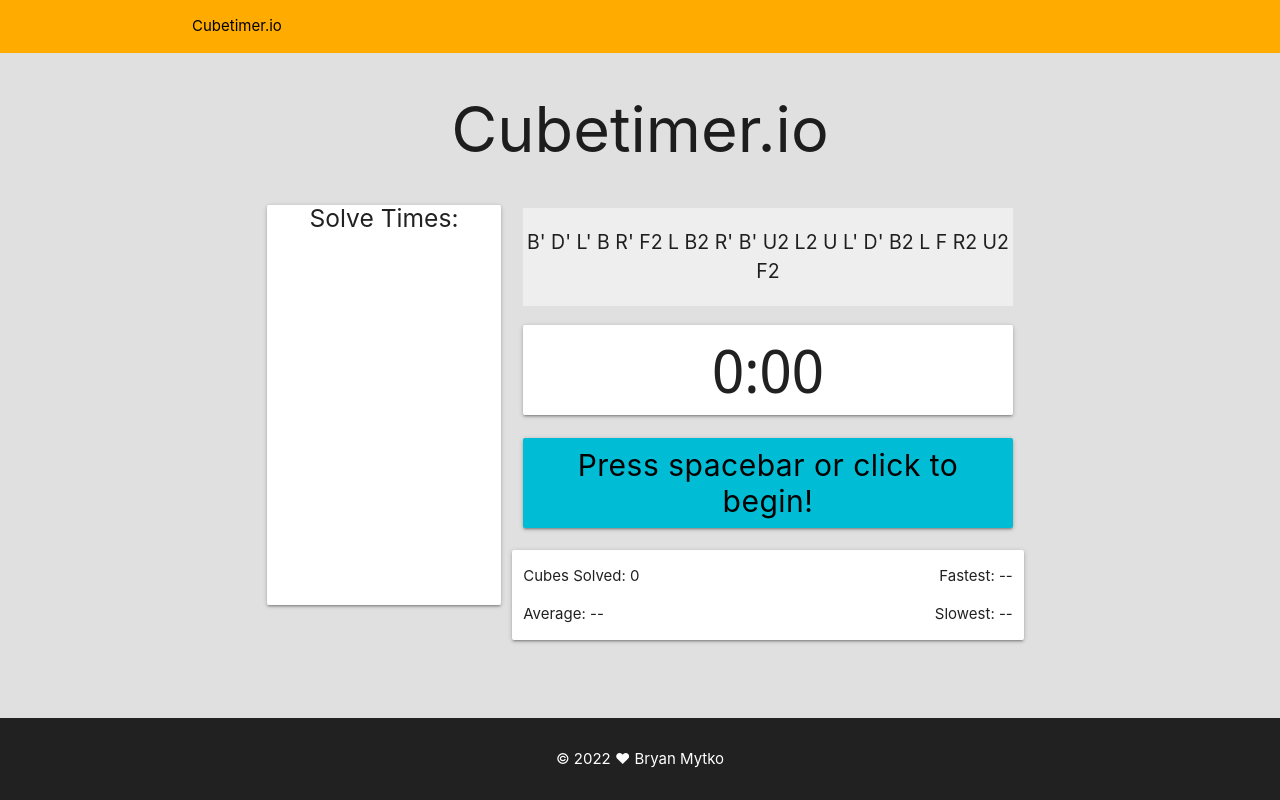
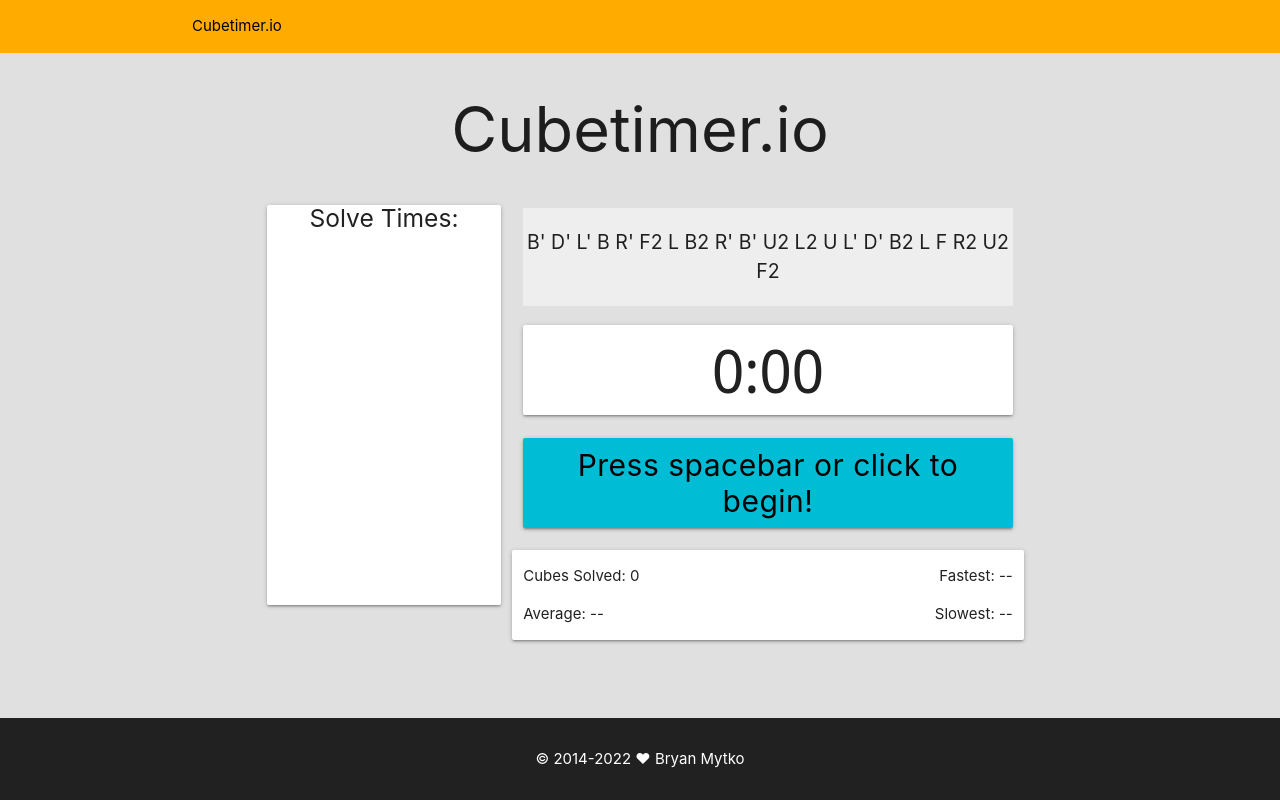
Before and after one commit to bryanmytko/cubetimer.io, a React (Create React App) app: page / in a window 1280 px wide. Built offline with nearby package versions, Linux system fonts and the light colour scheme.

Commit message:
Add date to footer

```diff
--- a/src/components/layout/footer.component.js
+++ b/src/components/layout/footer.component.js
@@ -3,7 +3,7 @@
 const Footer = () => {
   return <footer className="grey darken-4">
     <div className="container center-align white-text">
-      <p>&copy; 2022 &hearts; Bryan Mytko</p>
+      <p>&copy; 2014-{new Date().getFullYear()} &hearts; Bryan Mytko</p>
     </div>
   </footer>
 };
```
